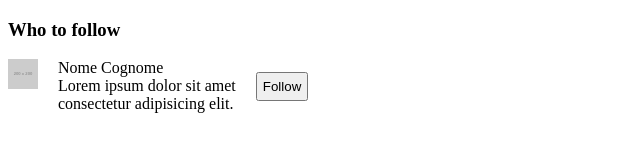
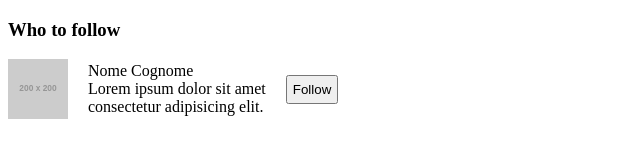
Before and after one commit to LidiaKovac/0423PT, a plain HTML site: page M1/Lezione 4/Pratica/index.html in a window 1280 px wide. Shown: the whole page, without its empty margins (0-640 px from the left). Drawn offline with Linux system fonts and the light colour scheme; placeholder pictures from the web are drawn by us.

Commit message:
add user

```diff
--- a/M1/Lezione 4/Pratica/style.css
+++ b/M1/Lezione 4/Pratica/style.css
@@ -1,11 +1,13 @@
 .user {
   display: flex;
   align-items: center;
+  /* justify-content: space-between; */
   gap: 20px;
 }
 
 .user img {
-  width: 30px;
+ height: 100%;
+ max-height: 60px;
   aspect-ratio: 1/1;
   align-self: flex-start;
 }
```
Also changed, not shown: M1/Lezione 4/Pratica/index.html (+1 -0 lines).
